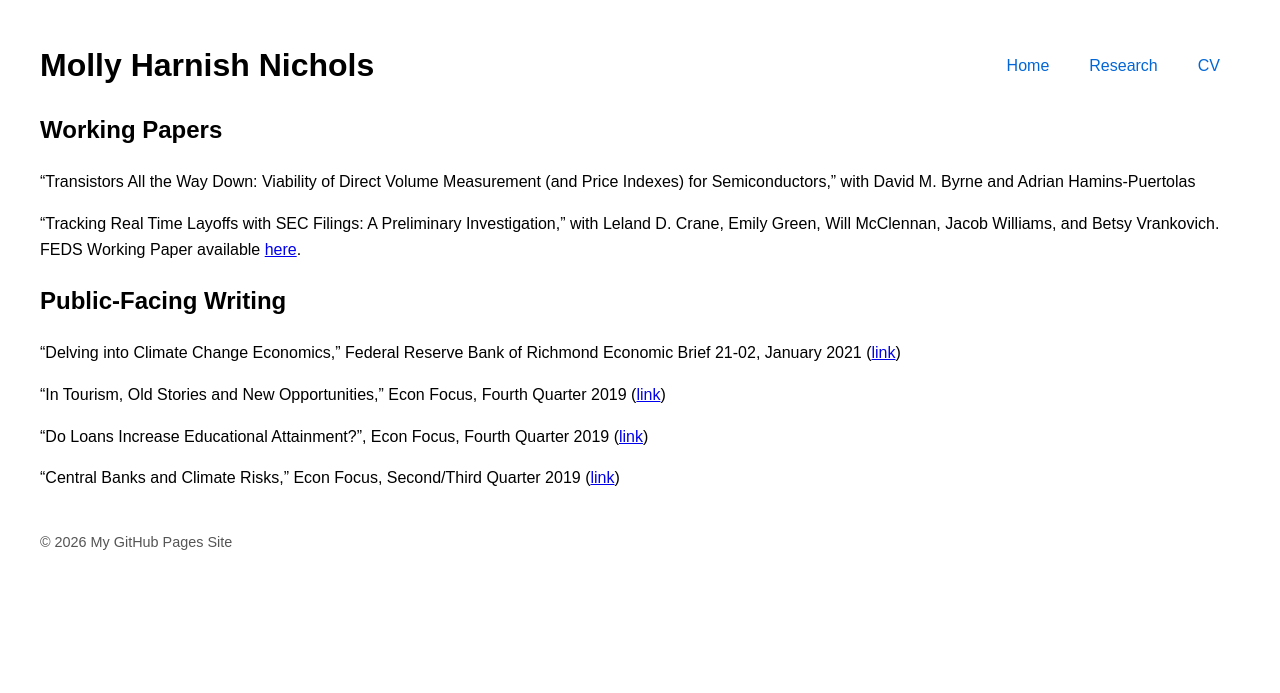
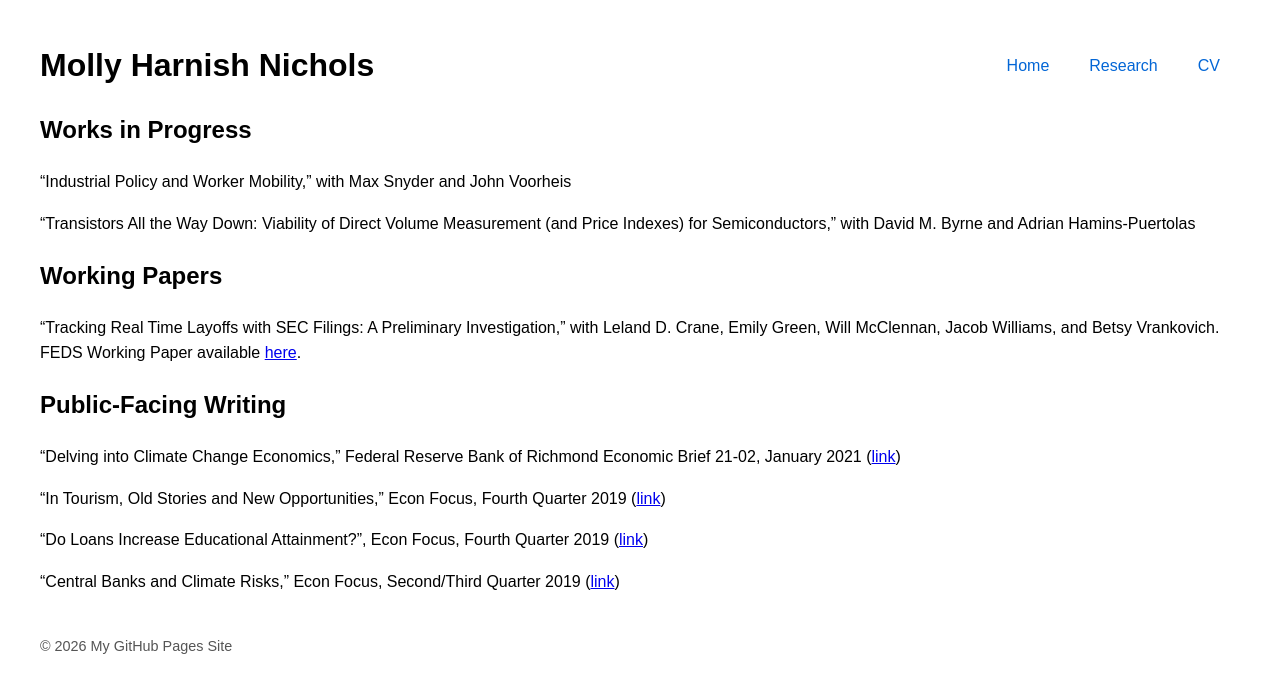
Before and after one commit to mhnichols16/mhnichols16.github.io, a Jekyll site: the page built from research.md, in a window 1280 px wide. Shown: the top 693 px of the page. Built offline with Jekyll 4.4.1, drawn with Linux system fonts in a browser that asks for light colours.

Commit message:
Update section titles in research.md

```diff
--- a/research.md
+++ b/research.md
@@ -3,9 +3,13 @@ layout: default
 title: Research
 ---
 
-## Working Papers
+## Works in Progress
+
+"Industrial Policy and Worker Mobility," with Max Snyder and John Voorheis
 
 "Transistors All the Way Down: Viability of Direct Volume Measurement (and Price Indexes) for Semiconductors," with David M. Byrne and Adrian Hamins-Puertolas
+
+## Working Papers
 
 "Tracking Real Time Layoffs with SEC Filings: A Preliminary Investigation," with Leland D. Crane, Emily Green, Will McClennan, Jacob Williams, and Betsy Vrankovich. FEDS Working Paper available [here](https://doi.org/10.17016/FEDS.2024.020).
 
```
